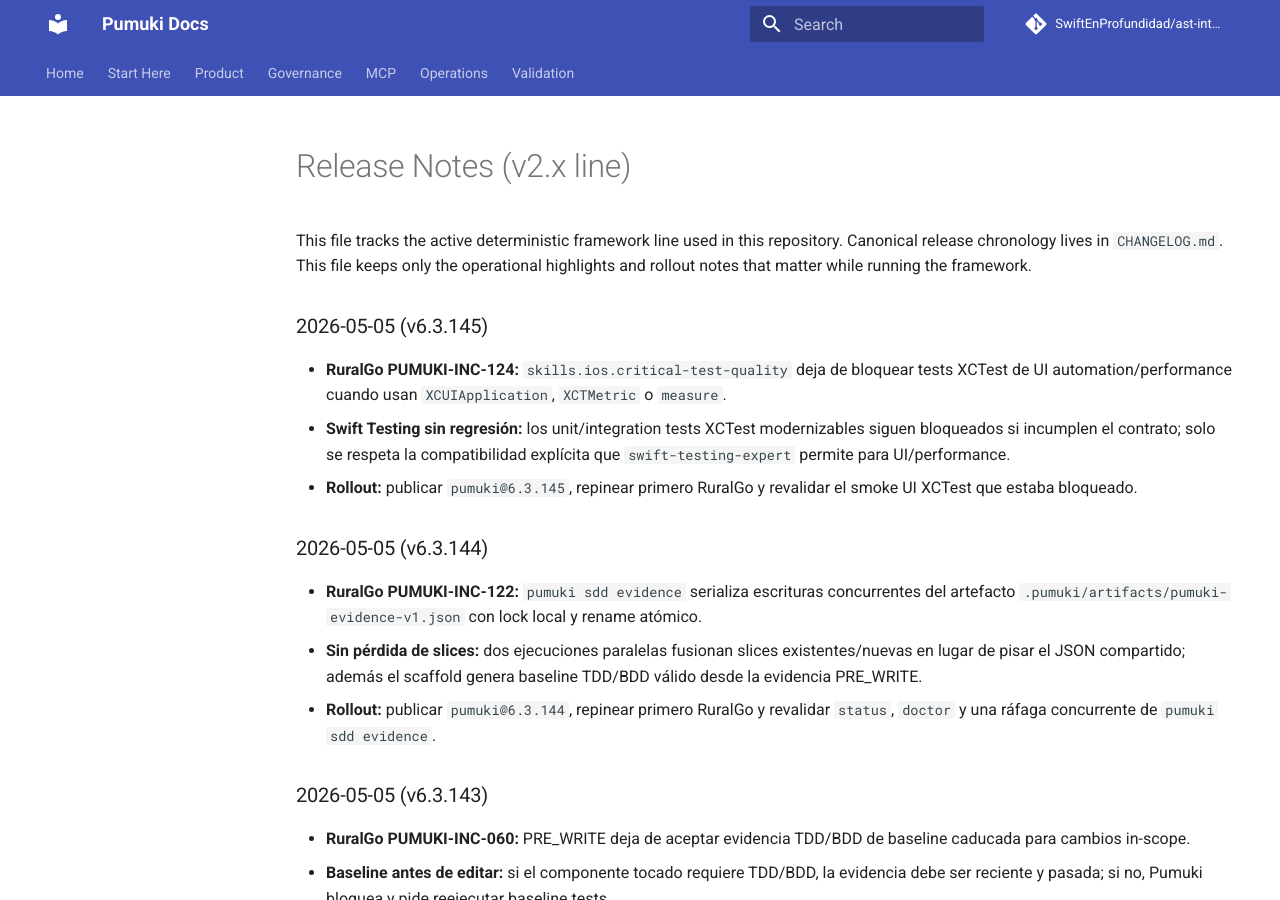
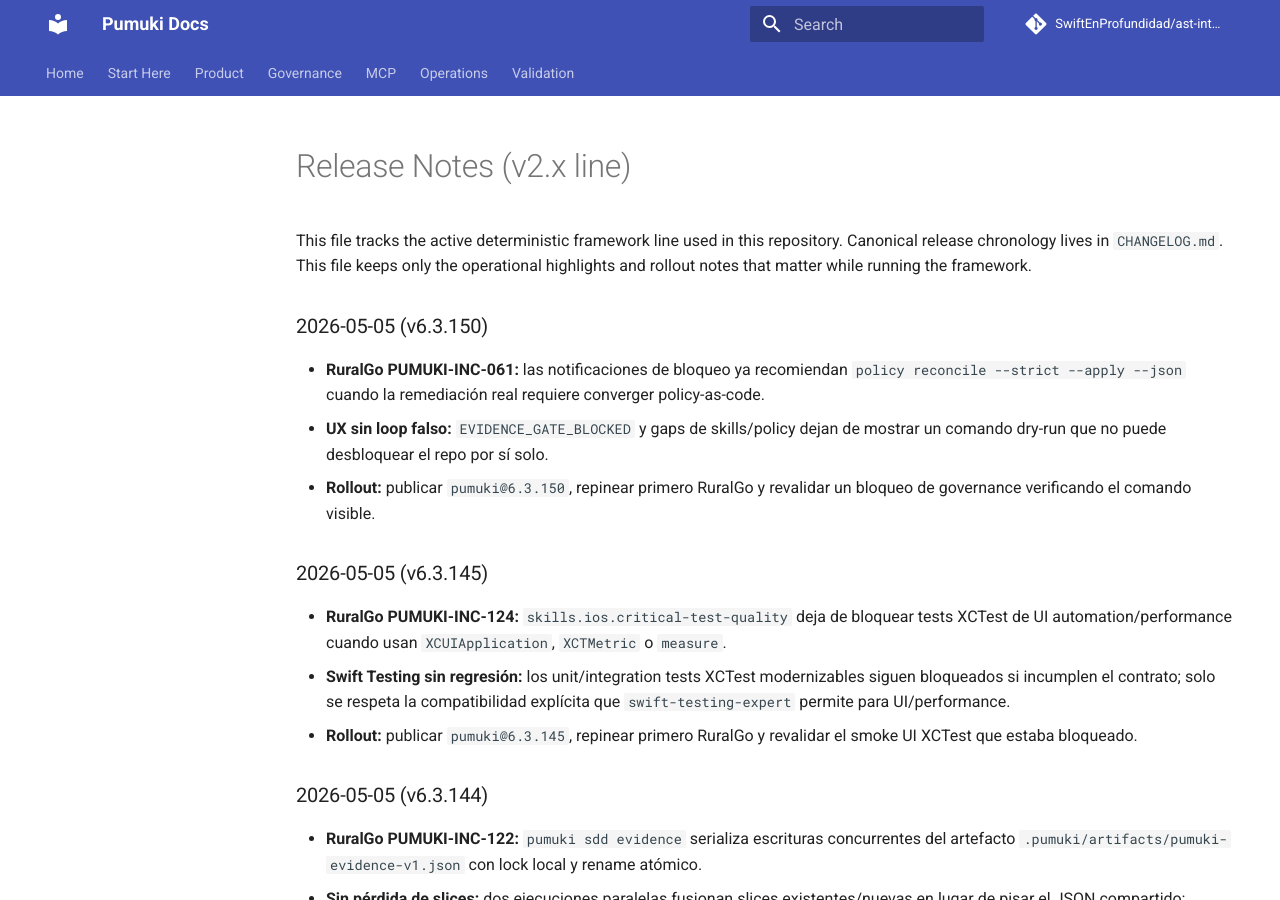
Before and after one commit to SwiftEnProfundidad/ast-intelligence-hooks, an MkDocs documentation site: the page built from docs/operations/RELEASE_NOTES.md, in a window 1280 px wide and 900 px high. Built offline with MkDocs 1.6.1 and Material for MkDocs 9.7.7, drawn with Linux system fonts in a browser that asks for light colours; comment, search, counter and statistics services are not loaded.

Commit message:
docs(release): note pumuki inc061 rollout

```diff
--- a/docs/operations/RELEASE_NOTES.md
+++ b/docs/operations/RELEASE_NOTES.md
@@ -3,6 +3,12 @@
 This file tracks the active deterministic framework line used in this repository.
 Canonical release chronology lives in `CHANGELOG.md`.
 This file keeps only the operational highlights and rollout notes that matter while running the framework.
+
+### 2026-05-05 (v6.3.150)
+
+- **RuralGo PUMUKI-INC-061:** las notificaciones de bloqueo ya recomiendan `policy reconcile --strict --apply --json` cuando la remediación real requiere converger policy-as-code.
+- **UX sin loop falso:** `EVIDENCE_GATE_BLOCKED` y gaps de skills/policy dejan de mostrar un comando dry-run que no puede desbloquear el repo por sí solo.
+- **Rollout:** publicar `pumuki@6.3.150`, repinear primero RuralGo y revalidar un bloqueo de governance verificando el comando visible.
 
 ### 2026-05-05 (v6.3.145)
 
```
